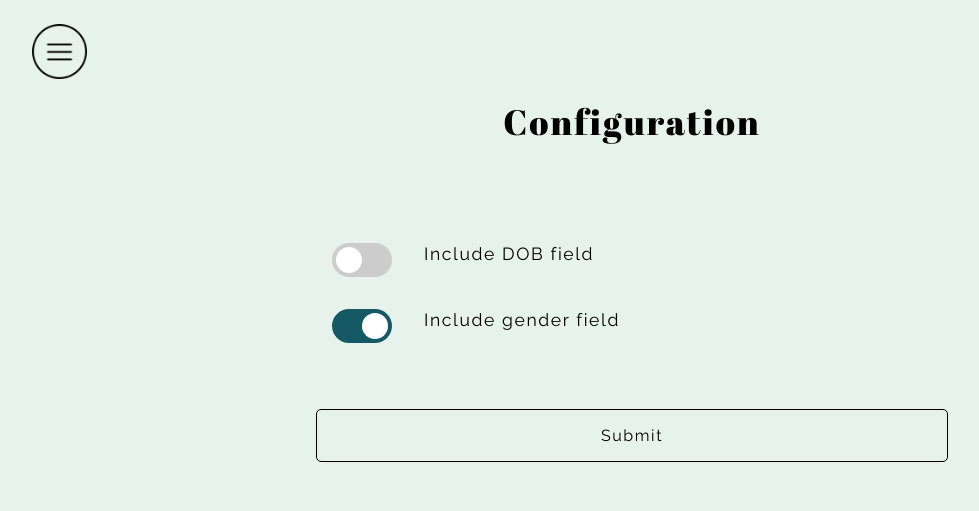
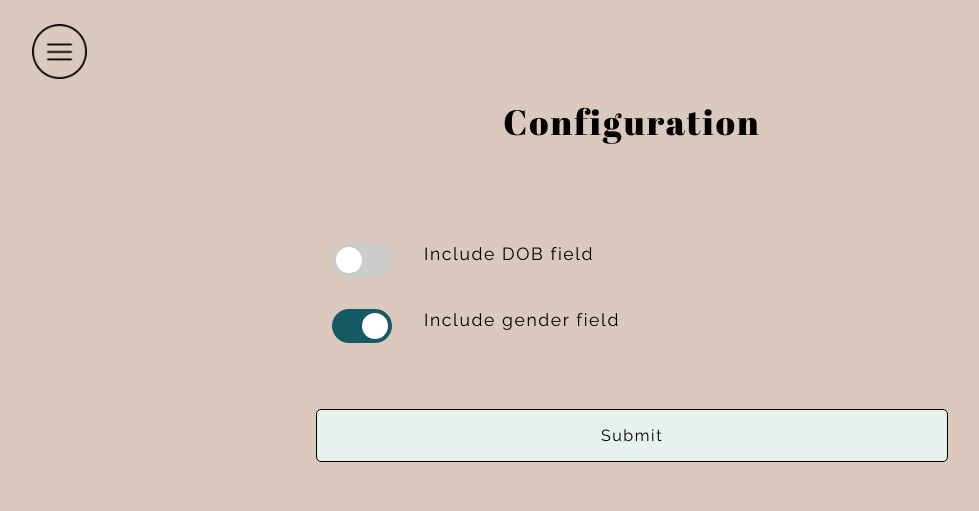
Before and after one commit to 3296Fall2020/projects-04-signin, a Flask app: page /config in a window 1280 px wide. Shown: the top 511 px of the page, without its empty margins (8-987 px from the left). Run offline with Flask 2, Linux system fonts and the light colour scheme; data comes from the database, SQL or seed files in the repository.

Commit message:
changed background color

```diff
--- a/webapp/static/config.css
+++ b/webapp/static/config.css
@@ -1,7 +1,7 @@
 /* CONFIG PAGE STYLING  */
 
 body {
-    background-color: #E7F2EC;
+    background-color: #dcc9bd;
 }
 
 .header p {
```
